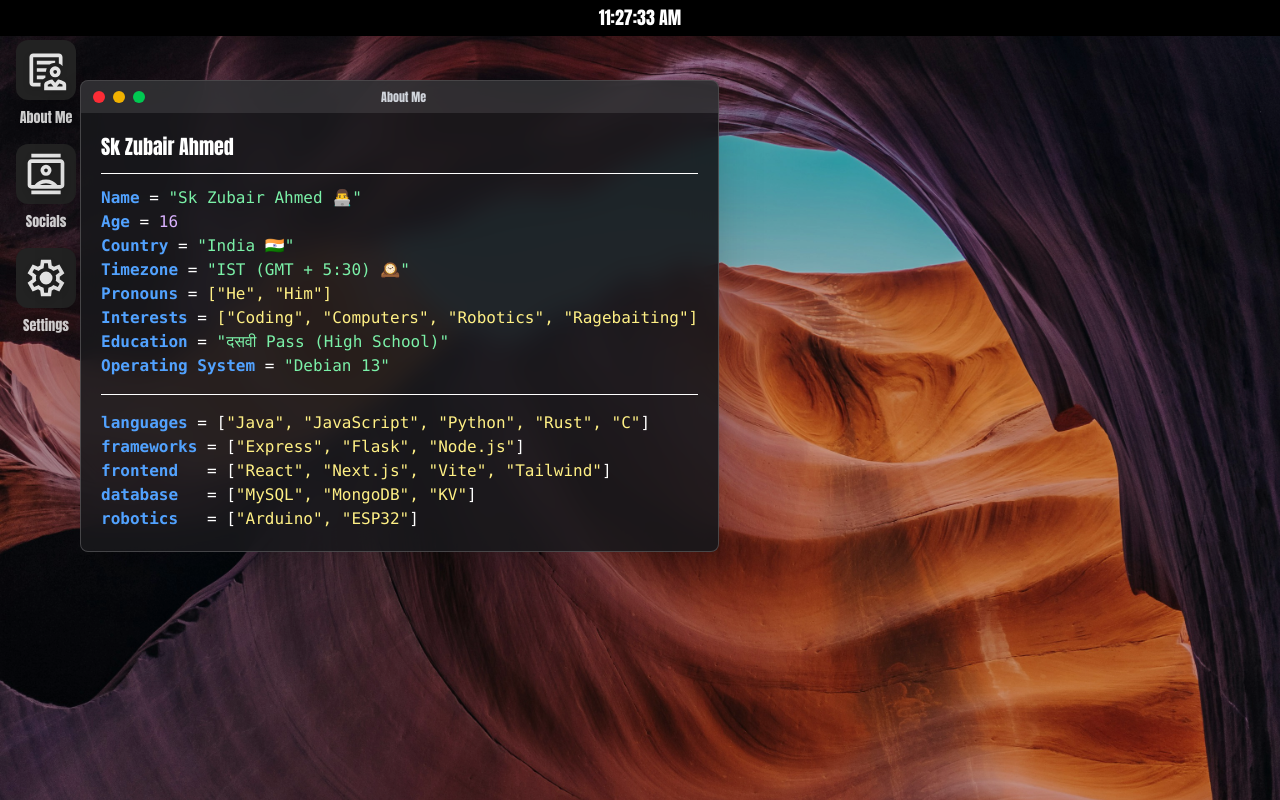
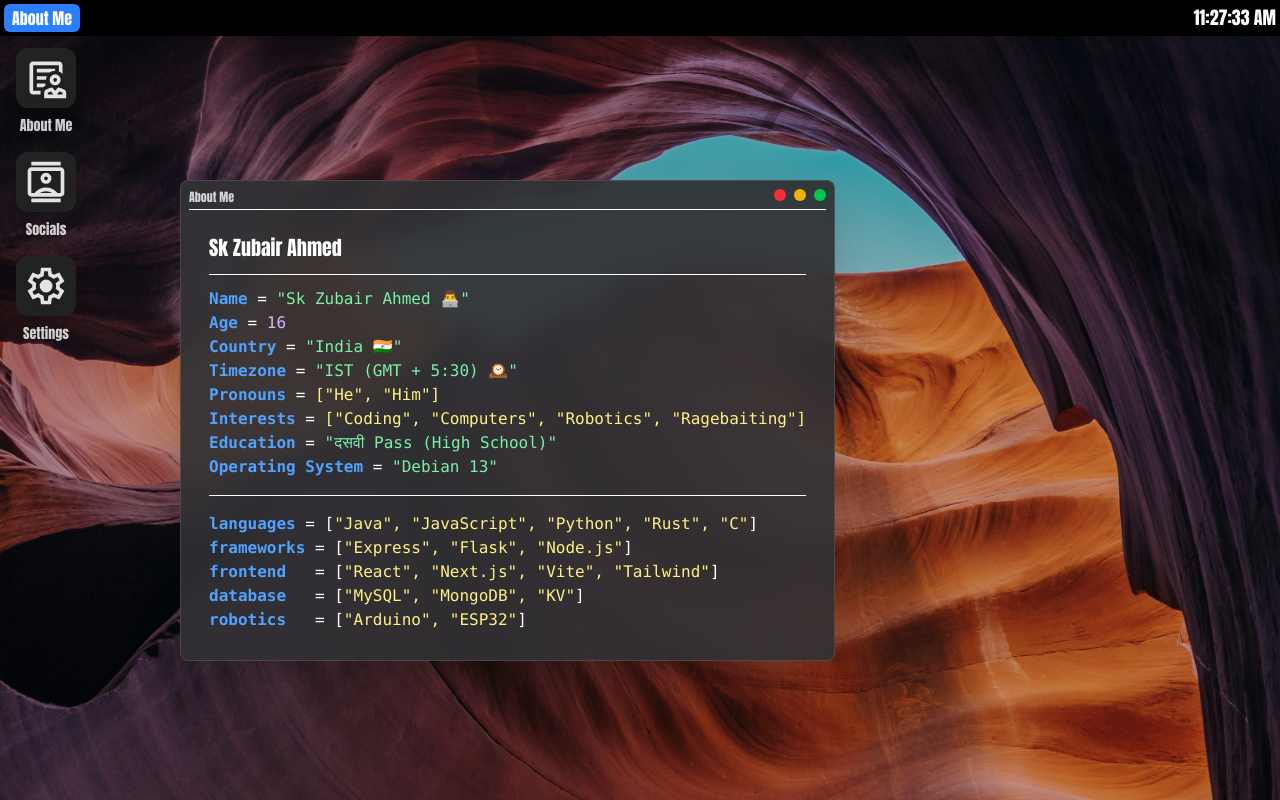
Before and after one commit to skzubairahmed/mak-os, a Next.js app: page / in a window 1280 px wide. Both pictures are taken after a click on the button "About Me". Built offline with nearby package versions, Linux system fonts and the light colour scheme.

Commit message:
Added window minimizing, persistent windows, persistent windo positions and persistent minimized winodws

```diff
--- a/app/components/iconLoader.js
+++ b/app/components/iconLoader.js
@@ -1,12 +1,32 @@
-'use client';
+"use client";
 
 import Image from "next/image";
+import Draggable from "react-draggable";
+import { useRef, useState } from "react";
 
 export default function IconHandler({app, onClick}){
+    const nodeRef = useRef(null);
+    const [isDragging, setIsDragging] = useState(false);
+
+    const handleDrag = () => {
+        setIsDragging(true);
+    }
+
+    const handleStopDrag = () => {
+        setTimeout(() => setIsDragging(false), 100);
+    }
+
+    const handleIconClick = (e) => {
+        if(!isDragging){
+            onClick(app.id);
+        }
+    }
     return(
+        <Draggable nodeRef={nodeRef} bounds="parent" handle=".icon-box" grid={[5, 5]} onDrag={handleDrag} onStop={handleStopDrag}>
+            <div ref={nodeRef} className="icon-box w-fit h-fit pointer-events-auto active:cursor-grabbing">
                 <button
-        onClick={() => onClick(app.id)}
-        className="hover:cursor-pointer group flex flex-col items-center gap-2 transition-transform duration-200 active:scale-90"
+                onClick={handleIconClick}
+                className="hover:cursor-pointer group flex flex-col items-center gap-2 transition-transform duration-200 active:scale-90 active:cursor-grab"
                 >
                     <div
                     className="relative w-15 p-2 h-15 rounded-xl flex items-center justify-center shadow-lg transition-all duration-300 group-hover:scale-110 group-hover:shadow-2xl"
@@ -17,13 +37,15 @@ export default function IconHandler({app, onClick}){
                         alt={app.name}
                         width={60}
                         height={60}
-                className="drop-shadow-md"
+                        className="drop-shadow-md pointer-events-none"
                         />
                     </div>
 
-            <span className="text-white text-sm font-medium drop-shadow-md opacity-80 group-hover:opacity-100">
+                    <span className="text-white text-sm font-medium drop-shadow-md opacity-80 group-hover:opacity-100 select-none">
                         {app.name}
                     </span>
                 </button>
+            </div>
+        </Draggable>
     );
 }
--- a/app/components/socials.js
+++ b/app/components/socials.js
@@ -19,7 +19,7 @@ export default function Socials(){
                 <div className="flex flex-wrap gap-5">
                     {
                         SOCIAL_IDS.map((social) => (
-                            <div className="w-40 h-45 text-white backdrop-blur-600 rounded-lg p-4 text-black flex flex-col gap-1 items-center border-2 border-white">
+                            <div key={social.id} className="w-40 h-45 text-white backdrop-blur-600 rounded-lg p-4 text-black flex flex-col gap-1 items-center border-2 border-white">
                                 <img src={social.image_url} alt={social.alt} className="h-20 w-20" />
                                 <span>{social.id}</span>
                                 <Link href={social.url} target="_blank">
--- a/app/components/windows.js
+++ b/app/components/windows.js
@@ -1,27 +1,30 @@
 import Draggable from "react-draggable";
 import { useRef, useState } from "react";
 
-export default function Window({title, children, onClose, height}){
+export default function Window({title, children, onClose, isMinimized, onMinimize, defaultPos, onWinStopDrag, ...props}){
     const nodeRef = useRef(null);
 
     return(
-        <Draggable nodeRef={nodeRef} handle=".window-header" bounds="parent" grid={[1, 1]}>
-            <div ref={nodeRef} className="absolute top-20 left-20 w-fit min-400 bg-zinc-900/90 backdrop-blur-md border border-white/20 rounded-lg shadow-2xl flex flex-col overflow-hidden">
-                <div className="window-header bg-white/10 p-2 flex items-center justify-between cursor-grab active:cursor-grabbing">
-                    <div className="flex gap-2 ml-1">
-                        <button onClick={onClose} className="w-3 h-3 bg-red-500 rounded-full cursor-pointer" />
-                        <div className="w-3 h-3 bg-yellow-500 rounded-full" />
-                        <div className="w-3 h-3 bg-green-500 rounded-full" />
+        <Draggable key={title-isMinimized} nodeRef={nodeRef} defaultPosition={defaultPos} onStop={(e, data) => onWinStopDrag(data.x, data.y)} className={``} handle=".window-header" bounds="parent" grid={[1, 1]}>
+            <div ref={nodeRef} className={`absolute top-20 left-20 w-fit min-400 bg-zinc-900/90 backdrop-blur-md border border-white/20 rounded-lg shadow-2xl flex-col overflow-hidden ${isMinimized ? 'pointer-events-none' : ''}`}>
+                <div className={`window-header bg-white/10 p-2 flex-col justify-between ${isMinimized ? 'hidden' : 'flex'} justify-between cursor-grab active:cursor-grabbing`}>
+                    <div className="flex flex-row justify-between">
+                        <span className="text-xs text-gray-300 font-medium select-none capitalize">
+                            {title}
+                        </span>
+                        <div className="flex gap-2 ml-1">
+                            <button onClick={onClose} className="w-3 h-3 bg-red-500 rounded-full cursor-pointer" />
+                            <button onClick={onMinimize} className="w-3 h-3 bg-yellow-500 rounded-full cursor-pointer" />
+                            <div className="w-3 h-3 bg-green-500 rounded-full" />
+                        </div>
                     </div>
-                    <span className="text-xs text-gray-300 font-medium select-none capitalize">
-                        {title}
-                    </span>
+                    <div className="w-full h-[1px] my-1 bg-white" />
                     <div className="w-12" />
+                    <div className="p-2 text-white max-h-[470px] overflow-y-auto custom-scrollbar">
+                        {children}
+                    </div>
                 </div>
 
-                <div className="p-2 text-white max-h-[470px] overflow-y-auto custom-scrollbar">
-                    {children}
-                </div>
             </div>
         </Draggable>
     );
--- a/app/page.js
+++ b/app/page.js
@@ -8,12 +8,12 @@ import Window from "./components/windows";
 import AboutMeComponent from "./components/aboutMe";
 import Socials from "./components/socials";
 
-import { useState } from "react";
+import { useState, useEffect } from "react";
 
   const DESKTOP_ICONS = [
-    {id:'about me', name:'About Me', icon:'/icons/diary.svg', color:'#222'},
-    {id:'socials', name:'Socials', icon:'/icons/socials.svg', color:'#222'},
-    {id:'settings', name:'Settings', icon:'/icons/settings.svg', color:'#222'},
+    {id:'about me', name:'About Me', icon:'/icons/diary.svg', color:'#222', x:20, y:20},
+    {id:'socials', name:'Socials', icon:'/icons/socials.svg', color:'#222', x:20, y:20},
+    {id:'settings', name:'Settings', icon:'/icons/settings.svg', color:'#222', x:20, y:20},
   ];
 
   const APPS = {
@@ -23,26 +23,87 @@ import { useState } from "react";
 
 export default function Home() {
   const [openWindows, setOpenWindows] = useState([]);
+  const [minimizedWindows, setMinimizedWindows] = useState([]);
+  const [isLoaded, setIsLoaded] = useState(false);
+
+  useEffect(() => {
+    const savedWindows = sessionStorage.getItem("os_open_windows");
+    const savedMinimized = sessionStorage.getItem("os_minimized_windows");
+    if(savedWindows && savedWindows !== 'undefined'){
+      try{
+        setOpenWindows(JSON.parse(savedWindows));
+      }catch(error){
+        console.error("Failed to parse open windows from storage:", error);
+        sessionStorage.removeItem("os_open_windows");
+      }
+    }
+
+    if(savedMinimized && savedMinimized !== 'undefined'){
+      try{
+        setMinimizedWindows(JSON.parse(savedMinimized));
+      }catch(error){
+        console.error("Failed to parse minimized windows from storage:", error);
+        sessionStorage.removeItem("os_minimized_windows");
+      }
+    }
+    setIsLoaded(true);
+  }, []);
+
+  useEffect(() => {
+    if(isLoaded){
+      sessionStorage.setItem("os_open_windows", JSON.stringify(openWindows));
+      sessionStorage.setItem("os_minimized_windows", JSON.stringify(minimizedWindows));
+    }
+  }, [openWindows, minimizedWindows, isLoaded]);
 
   const openApp = (id) => {
-    if(!openWindows.includes(id)){
-      setOpenWindows([...openWindows, id]);
+    const exists = openWindows.find(win => win.id === id);
+
+    if(!exists){
+      setOpenWindows([...openWindows, {id, x:100, y:100}]);
+    }else{
+      setMinimizedWindows(minimizedWindows.filter(appId => appId !== id));
     }
   }
 
+  const updateWindowPos = (id, x, y) => {
+    setOpenWindows(prev => prev.map(win =>
+      win.id === id ? { ...win, x, y } : win
+    ));
+  };
+
+  const toggleMinimized = (id) => {
+    setMinimizedWindows((prev) =>
+      prev.includes(id)
+        ? prev.filter(appId => appId !== id)
+        : [...prev, id], console.log('tried')
+    );
+  }
+
   const closeApp = (id) => {
-    setOpenWindows(openWindows.filter(appId => appId !== id));
+    setOpenWindows(openWindows.filter(win => win.id !== id));
   }
+
+  if (!isLoaded) return <div className="bg-black h-screen w-screen" />
   return (
     <div className="h-screen w-screen relative overflow-hidden">
       <WallpaperHandler />
         <div className="flex flex-col gap-4">
-            <div className="contianer-fluid p-1 bg-black flex flex-row justify-center mb-2">
+            <div className="contianer-fluid p-1 bg-black flex flex-row justify-between mb-3">
+              <div className="flex flex-row gap-3">
+                {
+                  openWindows.map((win) => (
+                    <button key={win.id} style={{zIndex:999}} onClick={() => toggleMinimized(win.id)} className={`${minimizedWindows.includes(win.id) ? 'bg-gray-500' : 'bg-blue-500'} button text-white capitalize border-2-white px-2 rounded-md cursor-pointer`}>
+                      {win.id}
+                    </button>
+                  ))
+                }
+              </div>
               <span className="text-white text-lg">
                 <RealTimeClock />
               </span>
             </div>
-            <div className="fixed inset-0 p-4 pt-10 flex flex-col flex-wrap content-start gap-4">
+            <div className="fixed inset-0 p-4 mt-2 pt-10 flex flex-col flex-wrap content-start gap-4">
               {
                 DESKTOP_ICONS.map((app) => (
                   <IconHandler app={app} key={app.id} onClick={() => openApp(app.id)}/>
@@ -51,10 +112,10 @@ export default function Home() {
             </div>
         </div>
         {
-          openWindows.map((id) => {
+          openWindows.map((win) => {
             return(
-              <Window key={id} title={id} onClose={() => closeApp(id)}>
-                {APPS[id]}
+              <Window key={win.id} title={win.id} onClose={() => closeApp(win.id)} onMinimize={() => toggleMinimized(win.id)} isMinimized={minimizedWindows.includes(win.id)} defaultPos={{x: win.x, y: win.y}} onWinStopDrag={(x, y) => updateWindowPos(win.id, x, y)}>
+                {APPS[win.id]}
               </Window>
             )
           })
```
Lines whose indentation alone changed are shown as unchanged.
